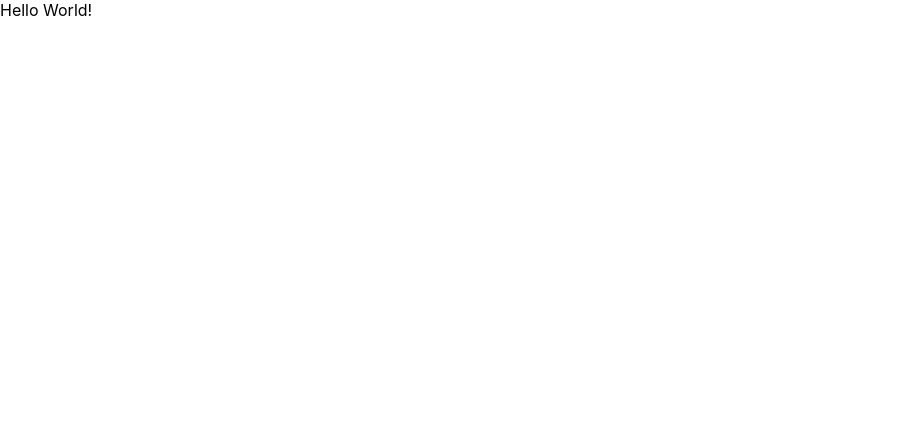
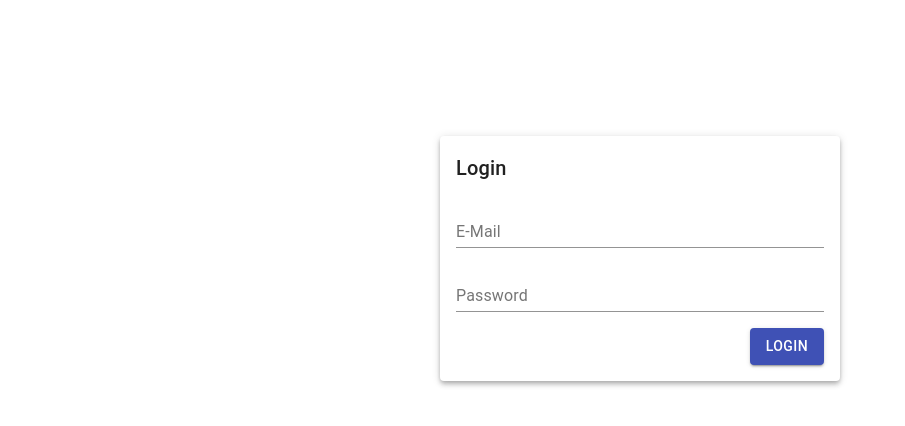
Before and after one commit to andreasbehnke/spring-authentication-jwt-react, a React (Create React App) app in the folder webclient/: page / in a window 1280 px wide. Shown: the top 426 px of the page, without its empty margins (0-905 px from the left). Built offline with nearby package versions, Linux system fonts and the light colour scheme.

Commit message:
added styled react login form

```diff
--- a/webclient/src/App.tsx
+++ b/webclient/src/App.tsx
@@ -1,9 +1,23 @@
 import React from 'react';
+import {Box, Button, Grid, Paper, TextField, Typography} from "@material-ui/core";
 
-function App() {
+export default function App() {
   return (
-      <div>Hello World!</div>
+      <Grid container justify={"center"}>
+          <Box p={2} mt={15} style={{maxWidth: "400px"}}>
+              <Paper elevation={4}>
+                  <Box p={2}>
+                      <Grid container spacing={2}>
+                          <Grid item xs={12}><Typography variant={"h6"}>Login</Typography></Grid>
+                          <Grid item xs={12}><TextField fullWidth label={"E-Mail"} /></Grid>
+                          <Grid item xs={12}><TextField fullWidth label={"Password"} /></Grid>
+                          <Grid item container xs={12} justify={"flex-end"}>
+                              <Button variant="contained" color="primary">Login</Button>
+                          </Grid>
+                      </Grid>
+                  </Box>
+              </Paper>
+          </Box>
+      </Grid>
   );
 }
-
-export default App;
```
